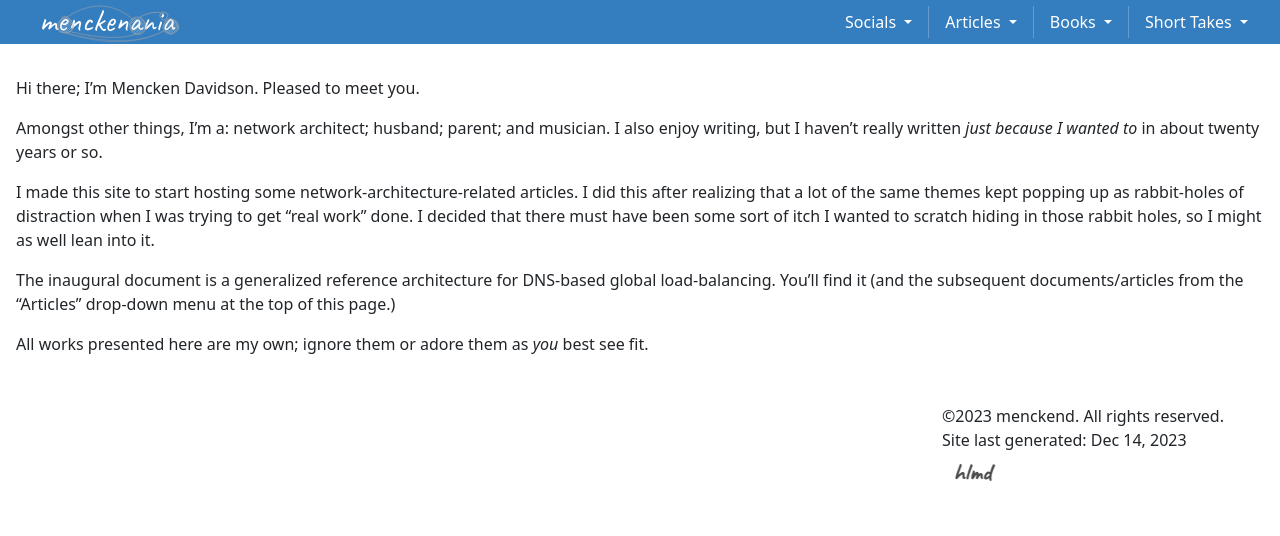
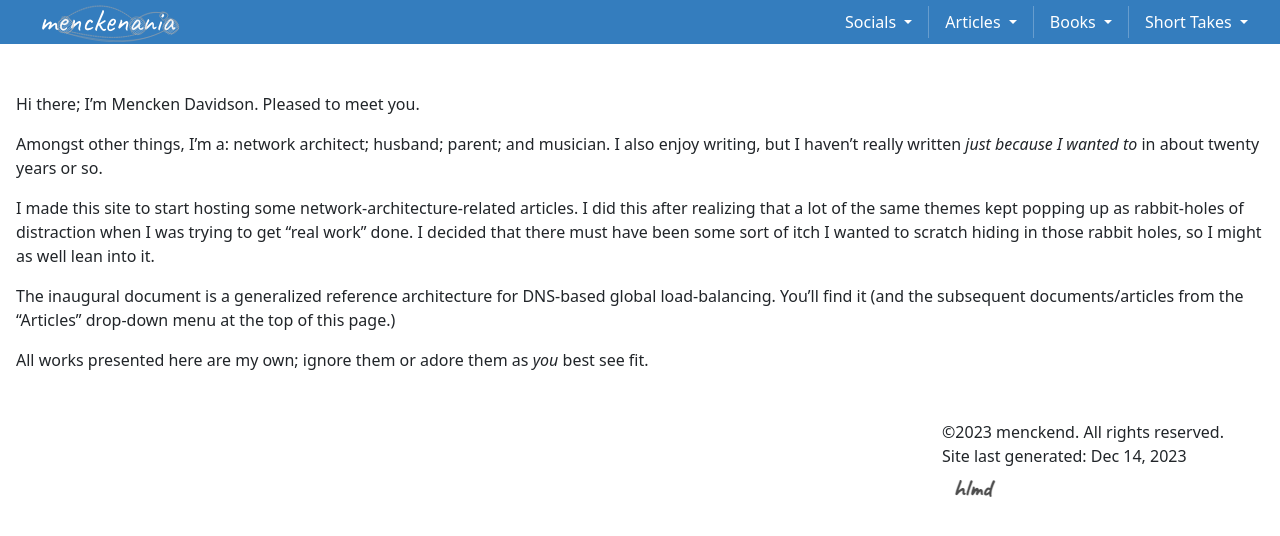
Before and after one commit to menckend/alpha, a Jekyll site: the page built from index.md, in a window 1280 px wide. Shown: the top 536 px of the page. Built offline with Jekyll 4.4.1, drawn with Linux system fonts in a browser that asks for light colours.

Commit message:
Update newtemplate-header.html

```diff
--- a/_includes/newtemplate-header.html
+++ b/_includes/newtemplate-header.html
@@ -1,4 +1,4 @@
-<header class="navbar navbar-expand-lg menck-navbar sticky-top" style="padding-top: 2px; padding-bottom: 2px;">
+<header class="navbar navbar-expand-lg menck-navbar sticky-top" style="padding-top: 2px; padding-bottom: 2px; margin-bottom:16px;">
   <nav class="container-fluid bd-gutter flex-wrap flex-lg-nowrap" aria-label="Main navigation" style="height:40px;">
     <a class="navbar-brand p-0 me-0 me-lg-1 d-flex align-self-center" href="/alpha"  aria-label="Site icon, links to site's home page">
       <img class="d-flex align-self-center" src="images/menckenania-logo-with-font.drawio.svg" style="height: 40px"></img>
```
